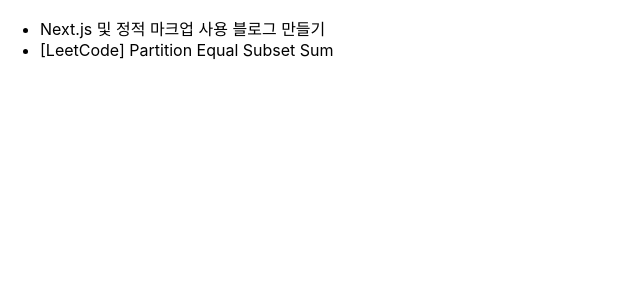
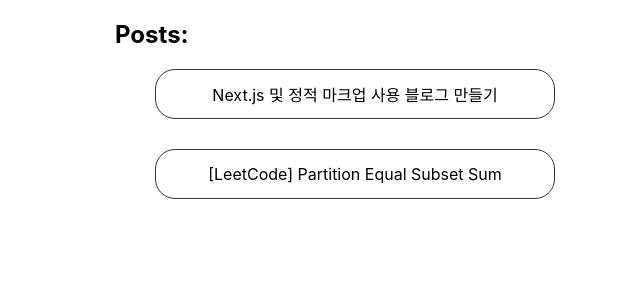
Before and after one commit to hellosam1332/202210-wanted-challenge-week-1-2, a Next.js app: page / in a window 1280 px wide. Shown: the top 300 px of the page, without its empty margins (0-640 px from the left). Built offline with nearby package versions, Linux system fonts and the light colour scheme.

Commit message:
포스트 네비게이션 및 포스트 페이지 스타일 적용

```diff
--- a/package.json
+++ b/package.json
@@ -9,6 +9,8 @@
     "lint": "next lint"
   },
   "dependencies": {
+    "@emotion/react": "^11.10.4",
+    "@emotion/styled": "^11.10.4",
     "gray-matter": "^4.0.3",
     "next": "12.3.1",
     "react": "18.2.0",
--- a/pages/index.tsx
+++ b/pages/index.tsx
@@ -1,6 +1,7 @@
 import type {GetStaticProps} from 'next'
 import * as fs from "fs";
-import Link from 'next/link';
+import styled from "@emotion/styled";
+import PostNavigation from "../src/components/PostNavigation";
 
 interface Props {
   posts: string[];
@@ -8,19 +9,16 @@
 
 const Home = ({posts}: Props) => {
   return (
-    <div>
-      <nav>
-        <ul>
-          {posts.map((post) =>
-            <li key={post}>
-              <Link href={`/${post}`}>{post}</Link>
-            </li>)
-          }
-        </ul>
-      </nav>
-    </div>
+    <Container>
+      <PostNavigation posts={posts}/>
+    </Container>
   )
 }
+
+const Container = styled.div`
+  width: 1050px;
+  margin: 0 auto;
+`;
 
 export default Home
 
--- /dev/null
+++ b/src/components/PostNavigation.tsx
@@ -0,0 +1,34 @@
+import styled from '@emotion/styled';
+import Link from "next/link";
+
+interface Props {
+  posts: string[];
+}
+
+export default function PostNavigation({posts}: Props) {
+  return (
+    <nav>
+      <h2>Posts: </h2>
+      <ul>
+        {posts.map((post) =>
+          <Li key={post}>
+            <Link href={`/${post}`}>{post}</Link>
+          </Li>)
+        }
+      </ul>
+    </nav>
+  );
+}
+
+const Li = styled.li`
+  display: flex;
+  justify-content: center;
+  align-items: center;
+  min-width: 400px;
+  width: fit-content;
+  height: 50px;
+  border: #333 1px solid;
+  border-radius: 20px;
+  list-style: none;
+  margin-bottom: 30px;
+`;
```
Also changed, not shown: src/components/MarkDownView.tsx (+8 -1 lines), 1 other file (tests, documents, lock files or other folders).
